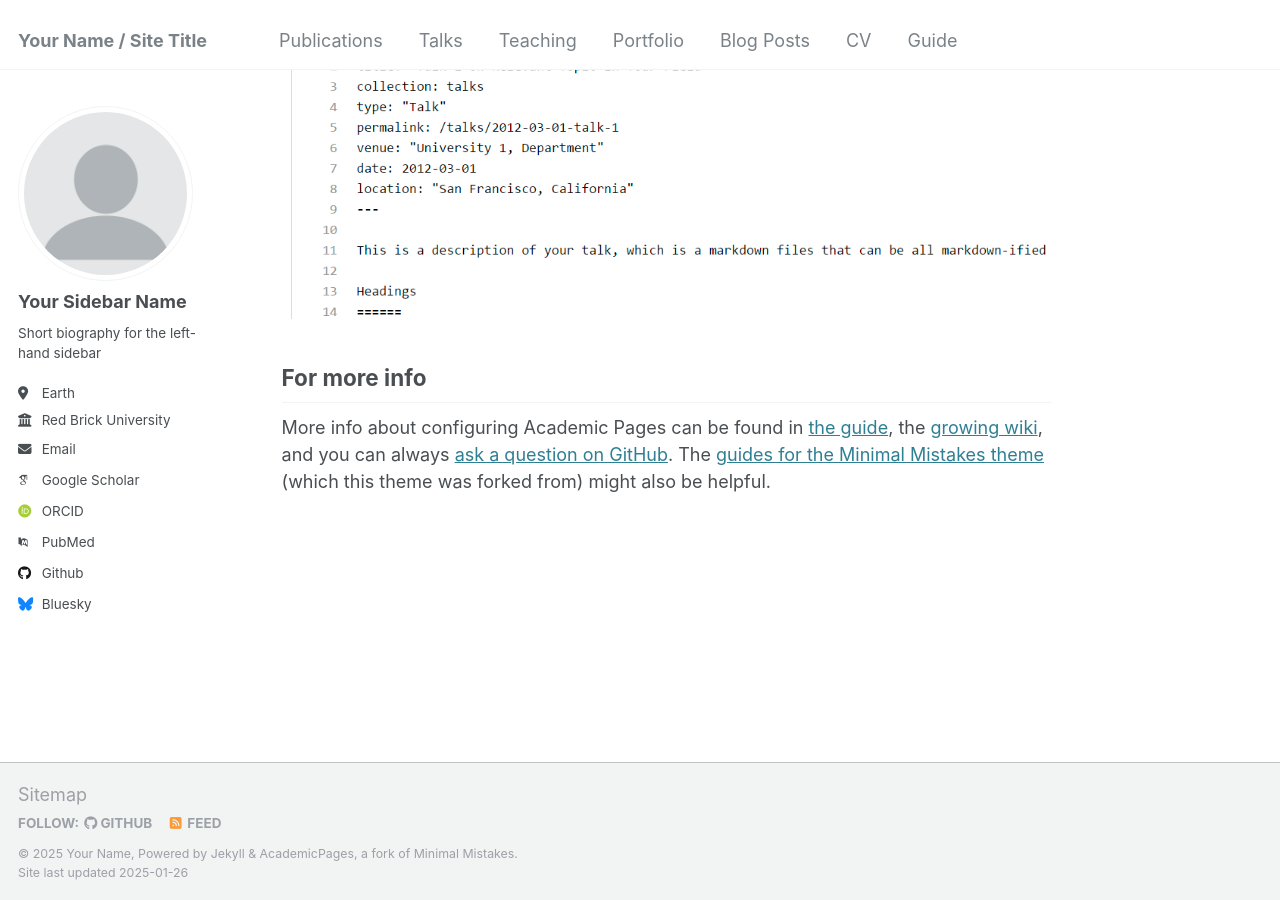
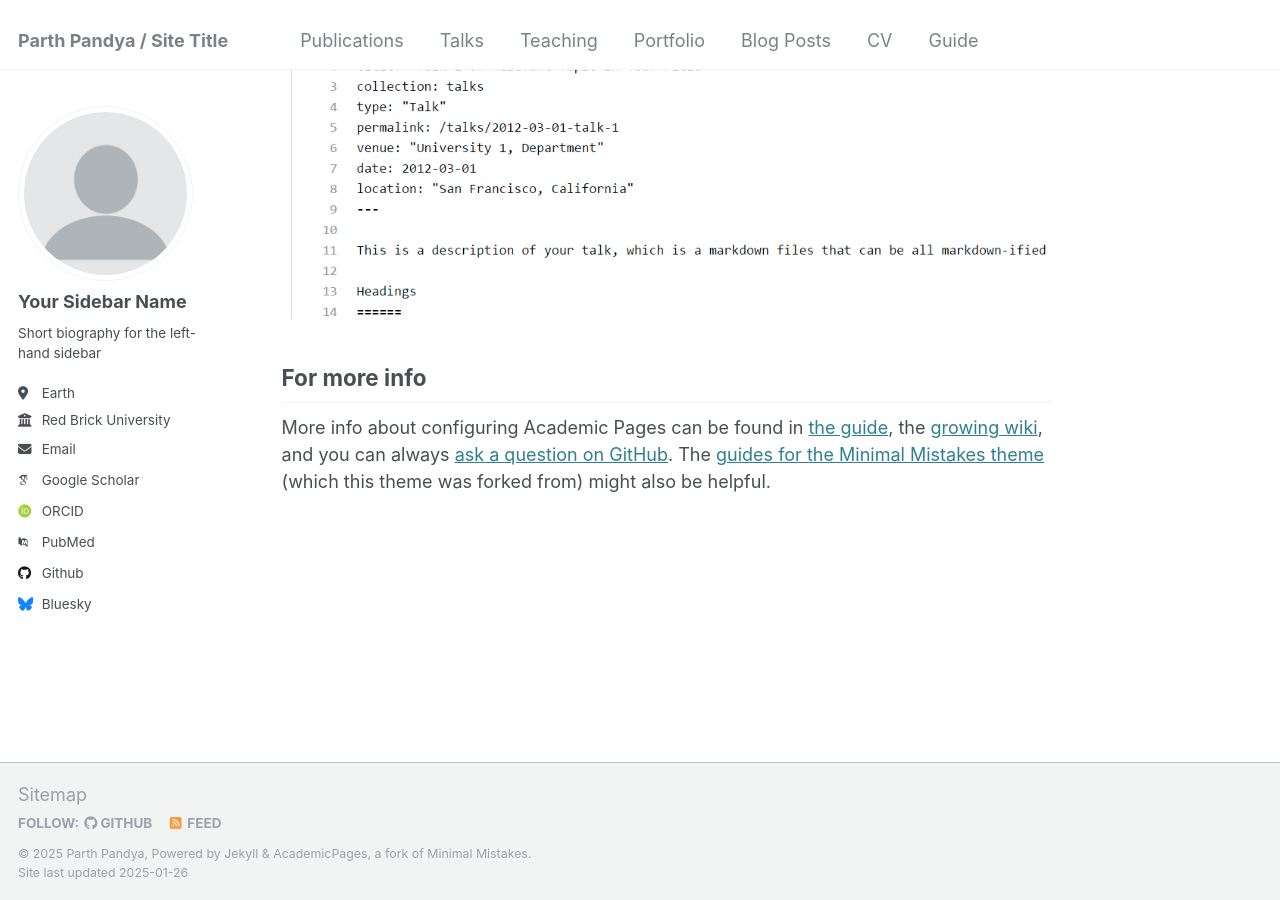
Before and after one commit to ParthPandya16/ParthPandya16.github.io, a Jekyll site: the page built from _pages/about.md, in a window 1280 px wide and 900 px high, scrolled down 2643 px. Built offline with Jekyll 4.4.1, drawn with Linux system fonts in a browser that asks for light colours; some web fonts are replaced.

Commit message:
Update _config.yml

```diff
--- a/_config.yml
+++ b/_config.yml
@@ -8,11 +8,11 @@
 
 # Basic Site Settings
 locale                   : "en-US"
-title                    : "Your Name / Site Title"
+title                    : "Parth Pandya / Site Title"
 title_separator          : "-"
-name                     : &name "Your Name"
-description              : &description "personal description"
-url                      : https://academicpages.github.io # the base hostname & protocol for your site e.g. "https://[your GitHub username].github.io"
+name                     : &name "Parth Pandya"
+description              : &description "Junior in Computer Engineering at Virginia Tech"
+url                      : https://parthpandya16.github.io # the base hostname & protocol for your site e.g. "https://[your GitHub username].github.io"
 baseurl                  : "" # the subpath of your site, e.g. "/blog"
 repository               : "academicpages/academicpages.github.io"
 
```
